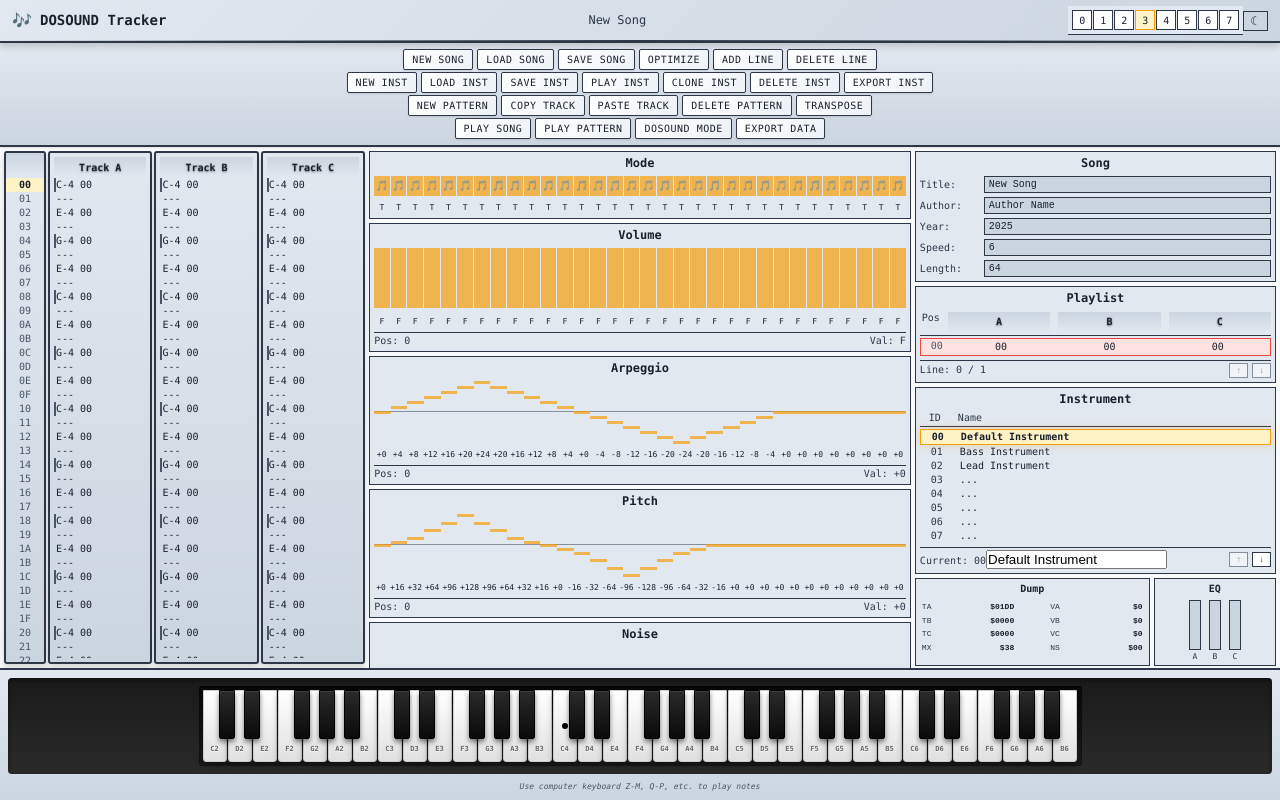
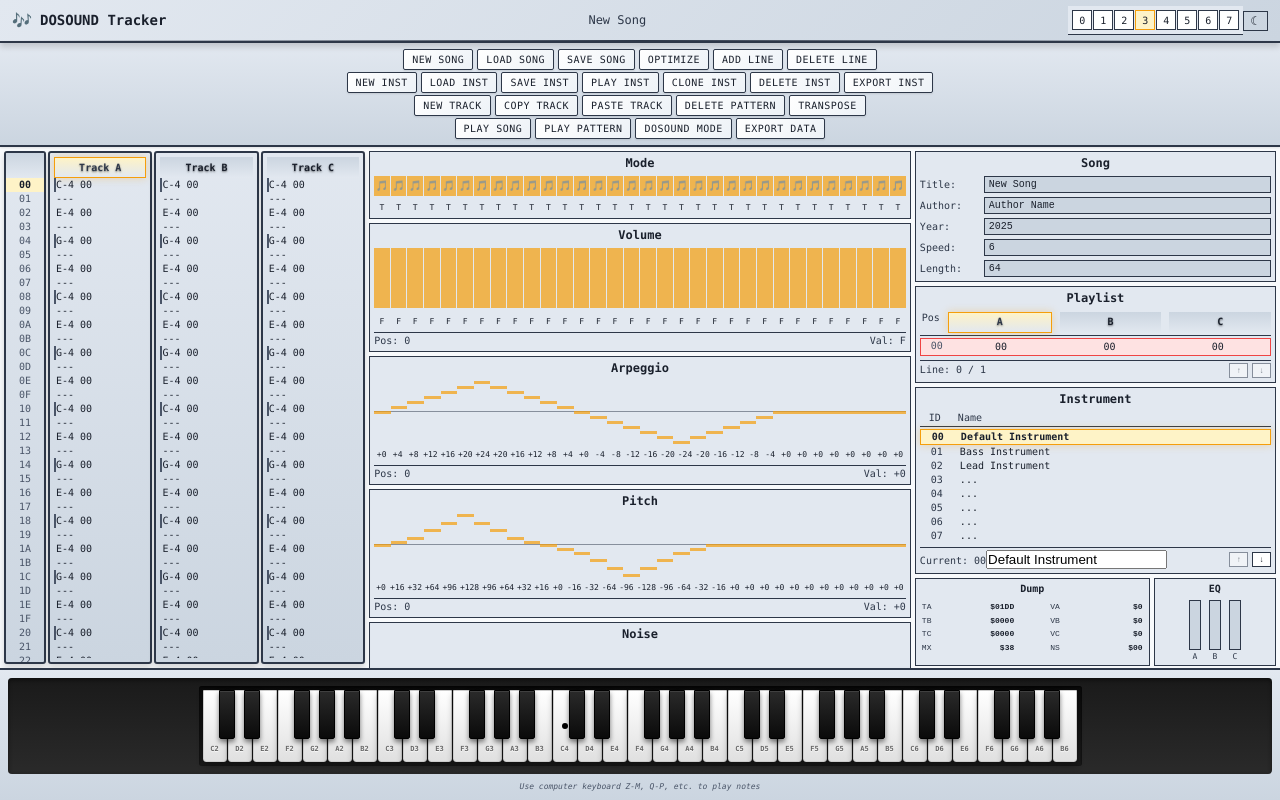
Before and after one commit to zoltraks/dosound-tracker, a React (Vite) app: page / in a window 1280 px wide. Built offline with nearby package versions, Linux system fonts and the light colour scheme.

Commit message:
Bump version to 1.0.5 and add NEW TRACK button with target track highlighting to create patterns in active track at current sequencer position

```diff
--- a/package.json
+++ b/package.json
@@ -1,7 +1,7 @@
 {
   "name": "dosound-tracker",
   "private": true,
-  "version": "1.0.4",
+  "version": "1.0.5",
   "type": "module",
   "scripts": {
     "dev": "vite",
--- a/src/App.css
+++ b/src/App.css
@@ -521,6 +521,13 @@ body {
   background: linear-gradient(180deg, var(--bg-tertiary) 0%, var(--bg-secondary) 100%);
   text-shadow: 0 1px 2px rgba(0, 0, 0, 0.5);
   box-sizing: border-box;
+}
+
+.track-header.target-track {
+  background: linear-gradient(180deg, var(--active-bg) 0%, var(--bg-secondary) 100%);
+  border: 1px solid var(--active-border);
+  box-shadow: var(--glow-primary);
+  color: var(--text-secondary);
 }
 
 .track-content {
--- a/src/App.tsx
+++ b/src/App.tsx
@@ -1,4 +1,4 @@
-import React, { useState, useCallback, useEffect, useRef } from 'react';
+import React, { useState, useCallback, useEffect, useRef, useMemo } from 'react';
 import { useKeyboardNavigation } from './hooks/useKeyboardNavigation';
 import { useDataManagement } from './hooks/useDataManagement';
 import { useSequencer } from './hooks/useSequencer';
@@ -186,6 +186,13 @@ const App: React.FC = () => {
     }
   }, [activeSection]);
 
+  const targetTrackId = useMemo<'A' | 'B' | 'C'>(() => {
+    if (activeSection === 'trackA') return 'A';
+    if (activeSection === 'trackB') return 'B';
+    if (activeSection === 'trackC') return 'C';
+    return lastTrackId;
+  }, [activeSection, lastTrackId]);
+
   // Track pattern playing state
   const [isPatternPlaying, setIsPatternPlaying] = useState(false);
 
@@ -441,12 +448,7 @@ const App: React.FC = () => {
     updateSong({ playlist: newPlaylist });
   }, [updateSong]);
 
-  const handleCreatePatternAt = useCallback((lineIndex: number, track: 'A' | 'B' | 'C') => {
-    if (lineIndex < 0 || lineIndex >= currentSong.playlist.length) {
-      return;
-    }
-
-    // Generate a unique 2-digit hex pattern ID
+  const generateUniquePatternId = useCallback(() => {
     const existingIds = currentSong.patterns.map(p => p.id);
     let index = currentSong.patterns.length;
     let patternId: string;
@@ -454,7 +456,15 @@ const App: React.FC = () => {
       patternId = index.toString(16).padStart(2, '0').toUpperCase();
       index++;
     } while (existingIds.includes(patternId));
-
+    return patternId;
+  }, [currentSong.patterns]);
+
+  const handleCreatePatternAt = useCallback((lineIndex: number, track: 'A' | 'B' | 'C') => {
+    if (lineIndex < 0 || lineIndex >= currentSong.playlist.length) {
+      return;
+    }
+
+    const patternId = generateUniquePatternId();
     createNewPattern(patternId);
 
     const newPlaylist = [...currentSong.playlist];
@@ -474,7 +484,38 @@ const App: React.FC = () => {
 
     newPlaylist[lineIndex] = entry;
     updateSong({ playlist: newPlaylist });
-  }, [currentSong.playlist, currentSong.patterns, createNewPattern, updateSong]);
+  }, [currentSong.playlist, createNewPattern, updateSong, generateUniquePatternId]);
+
+  const handleCreateNewTrack = useCallback(() => {
+    const playlist = currentSong.playlist.length > 0
+      ? [...currentSong.playlist]
+      : [{ trackA: '--', trackB: '--', trackC: '--' }];
+
+    const targetLine = Math.max(0, Math.min(sequencerState.currentPattern, playlist.length - 1));
+    const patternId = generateUniquePatternId();
+    createNewPattern(patternId);
+
+    const entry = { ...playlist[targetLine] };
+    switch (targetTrackId) {
+      case 'A':
+        entry.trackA = patternId;
+        break;
+      case 'B':
+        entry.trackB = patternId;
+        break;
+      case 'C':
+        entry.trackC = patternId;
+        break;
+    }
+
+    playlist[targetLine] = entry;
+    updateSong({ playlist });
+
+    const section = targetTrackId === 'A' ? 'trackA' : targetTrackId === 'B' ? 'trackB' : 'trackC';
+    setActiveSection(section);
+    setSharedCurrentLine(0);
+    setPosition(targetLine, 0, 0);
+  }, [currentSong.playlist, sequencerState.currentPattern, targetTrackId, generateUniquePatternId, createNewPattern, updateSong, setActiveSection, setSharedCurrentLine, setPosition]);
 
   const handleAddLine = useCallback(() => {
     const newPlaylist = [...currentSong.playlist];
@@ -1252,6 +1293,7 @@ const App: React.FC = () => {
           onPlayInstrument={handlePlayInstrument}
           onCopyTrack={handleCopyTrack}
           onPasteTrack={handlePasteTrack}
+          onNewTrack={handleCreateNewTrack}
         />
 
         <div className="main-content">
@@ -1285,6 +1327,7 @@ const App: React.FC = () => {
                     onPatternChange={handlePatternChange}
                     ym2149={ym2149Ref.current}
                     currentInstrumentData={currentInstrument}
+                    isTargetTrack={targetTrackId === 'A'}
                   />
 
                   <TrackPanel
@@ -1299,6 +1342,7 @@ const App: React.FC = () => {
                     onPatternChange={handlePatternChange}
                     ym2149={ym2149Ref.current}
                     currentInstrumentData={currentInstrument}
+                    isTargetTrack={targetTrackId === 'B'}
                   />
 
                   <TrackPanel
@@ -1313,6 +1357,7 @@ const App: React.FC = () => {
                     onPatternChange={handlePatternChange}
                     ym2149={ym2149Ref.current}
                     currentInstrumentData={currentInstrument}
+                    isTargetTrack={targetTrackId === 'C'}
                   />
                 </div>
               </div>
@@ -1386,6 +1431,7 @@ const App: React.FC = () => {
               currentPlaybackPosition={sequencerState.currentPattern}
               onPositionSelect={handlePositionSelect}
               onCreatePatternAt={handleCreatePatternAt}
+              targetTrack={targetTrackId}
             />
 
             <InstrumentListPanel
--- a/src/components/CommandPanel.tsx
+++ b/src/components/CommandPanel.tsx
@@ -24,6 +24,7 @@ interface CommandPanelProps {
   onPlayInstrument: () => void;
   onCopyTrack: () => void;
   onPasteTrack: () => void;
+  onNewTrack: () => void;
 }
 
 export const CommandPanel: React.FC<CommandPanelProps> = ({
@@ -49,7 +50,8 @@ export const CommandPanel: React.FC<CommandPanelProps> = ({
   onToggleDosoundMode,
   onPlayInstrument,
   onCopyTrack,
-  onPasteTrack
+  onPasteTrack,
+  onNewTrack
 }) => {
   return (
     <div className="command-panel">
@@ -76,7 +78,7 @@ export const CommandPanel: React.FC<CommandPanelProps> = ({
 
       {/* Pattern Operations */}
       <div className="command-row">
-        <button onClick={() => {}} className="command-btn">NEW PATTERN</button>
+        <button onClick={onNewTrack} className="command-btn">NEW TRACK</button>
         <button onClick={onCopyTrack} className="command-btn">COPY TRACK</button>
         <button onClick={onPasteTrack} className="command-btn">PASTE TRACK</button>
         <button onClick={() => {}} className="command-btn">DELETE PATTERN</button>
--- a/src/components/PlaylistPanel.tsx
+++ b/src/components/PlaylistPanel.tsx
@@ -15,6 +15,7 @@ interface PlaylistPanelProps {
   currentPlaybackPosition: number;
   onPositionSelect: (position: number) => void;
   onCreatePatternAt: (lineIndex: number, track: 'A' | 'B' | 'C') => void;
+  targetTrack: 'A' | 'B' | 'C';
 }
 
 export const PlaylistPanel: React.FC<PlaylistPanelProps> = ({
@@ -24,7 +25,8 @@ export const PlaylistPanel: React.FC<PlaylistPanelProps> = ({
   onPlaylistChange,
   currentPlaybackPosition,
   onPositionSelect,
-  onCreatePatternAt
+  onCreatePatternAt,
+  targetTrack
 }) => {
   const [currentLine, setCurrentLine] = useState(0);
   const [currentTrack, setCurrentTrack] = useState<'A' | 'B' | 'C'>('A');
@@ -239,9 +241,9 @@ export const PlaylistPanel: React.FC<PlaylistPanelProps> = ({
       <div className="playlist-content">
         <div className="playlist-header-row">
           <span className="line-number-header">Pos</span>
-          <span className="track-header">A</span>
-          <span className="track-header">B</span>
-          <span className="track-header">C</span>
+          <span className={`track-header ${targetTrack === 'A' ? 'target-track' : ''}`}>A</span>
+          <span className={`track-header ${targetTrack === 'B' ? 'target-track' : ''}`}>B</span>
+          <span className={`track-header ${targetTrack === 'C' ? 'target-track' : ''}`}>C</span>
         </div>
 
         <div className="playlist-lines">
--- a/src/components/TrackPanel.tsx
+++ b/src/components/TrackPanel.tsx
@@ -16,6 +16,7 @@ interface TrackPanelProps {
   onPatternChange: (pattern: Pattern) => void;
   ym2149: YM2149 | null;
   currentInstrumentData: Instrument;
+  isTargetTrack: boolean;
 }
 
 interface NoteData {
@@ -36,7 +37,8 @@ export const TrackPanel: React.FC<TrackPanelProps> = (props) => {
     pattern,
     onPatternChange,
     ym2149,
-    currentInstrumentData
+    currentInstrumentData,
+    isTargetTrack
   } = props;
 
   const [currentInstrument, setCurrentInstrument] = useState('00');
@@ -281,7 +283,9 @@ export const TrackPanel: React.FC<TrackPanelProps> = (props) => {
       onKeyDown={handleKeyDown}
       onClick={() => setActiveSection(sectionName)}
     >
-      <div className="track-header">Track {trackId}</div>
+      <div className={`track-header ${isTargetTrack ? 'target-track' : ''}`}>
+        Track {trackId}
+      </div>
 
       <div className="track-content">
         {trackNotes.map((noteData, lineIndex) => (
```
